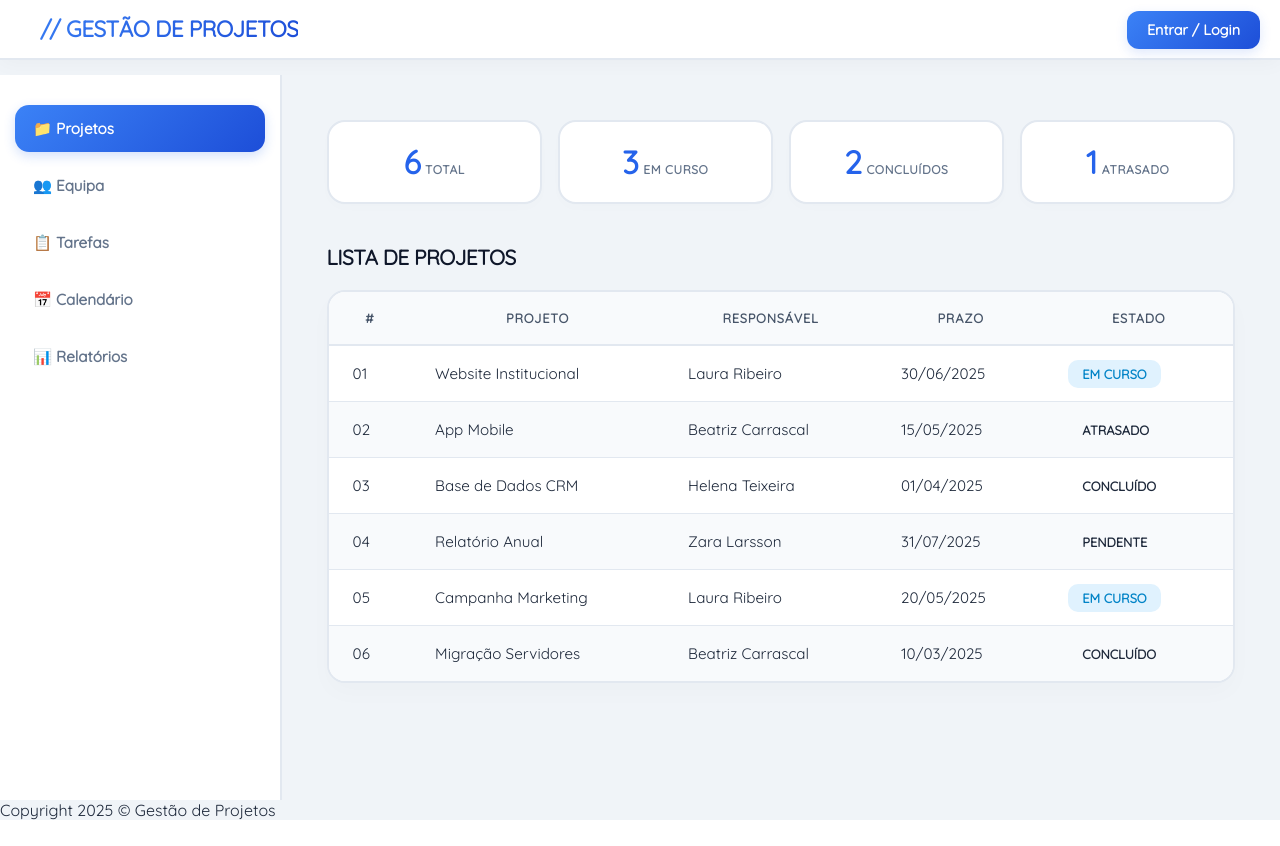
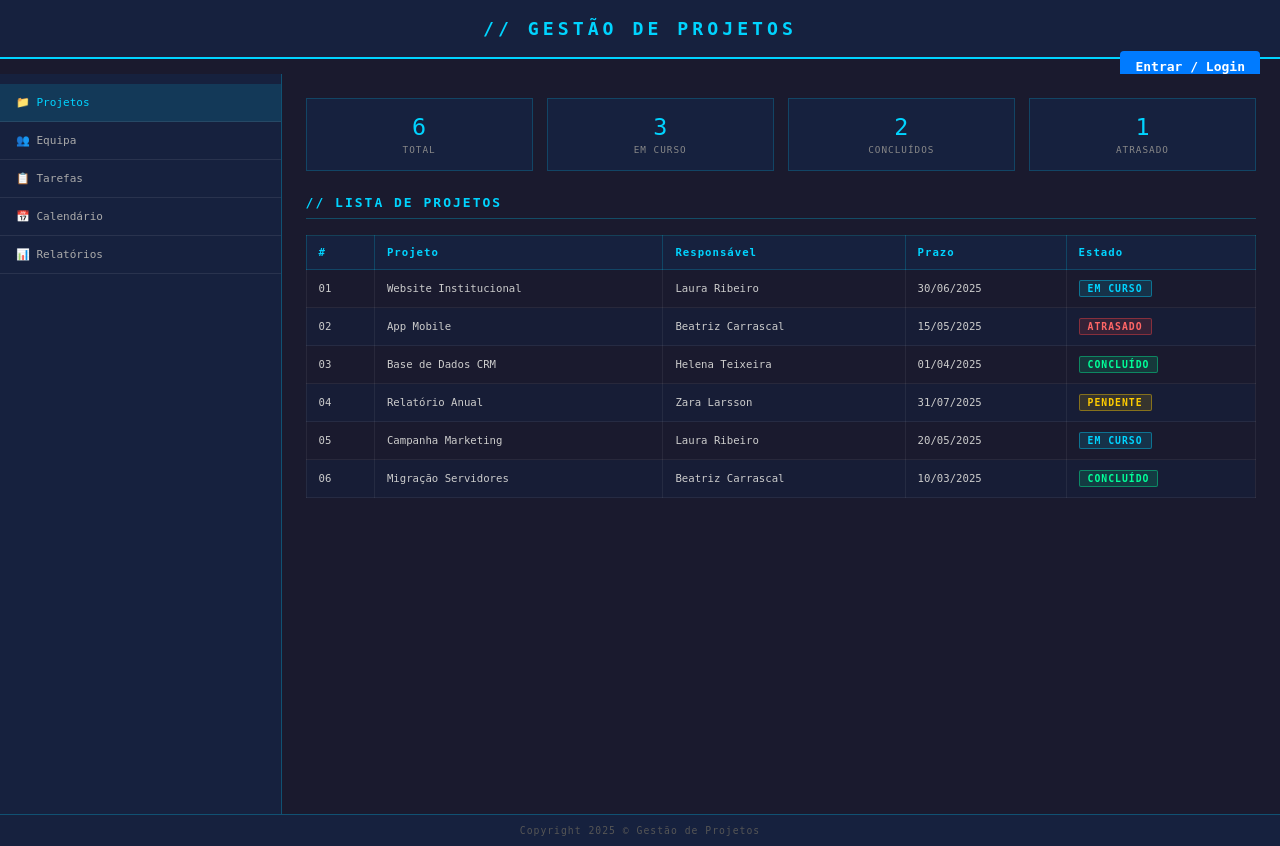
Before and after one commit to lauraisep/DEAPC_P14, a PHP site: page / in a window 1280 px wide. Before the commit the page ends 820 px from the top, so only its background shows below. Run offline with PHP 8.4, Linux system fonts and the light colour scheme.

Commit message:
alteracoes nos ficheiros html e css

```diff
--- a/styles/style.css
+++ b/styles/style.css
@@ -1,45 +1,33 @@
-/* ==========================================================================
-   1. IMPORTAÇÃO DE TIPOGRAFIA (Google Fonts: Quicksand)
-   ========================================================================== */
-@import url('https://fonts.googleapis.com/css2?family=Quicksand:wght=400;500;600;700&display=swap');
+/* ══════════════════════════════════════════
+   STYLES.CSS — Gestão de Projetos
+   ══════════════════════════════════════════ */
 
-/* ==========================================================================
-   2. VARIÁVEIS DE CORES (Adaptadas para o HTML Existente)
-   ========================================================================== */
-:root {
-    --bg-principal: #f0f4f8;          /* Cinza azulado suave */
-    --bg-sidebar: #ffffff;
-    --texto-principal: #1e293b;        /* Slate escuro */
-    --texto-secundario: #64748b;
-    --azul-acento: #2563eb;            /* Corrigido para Azul Elétrico Real */
-    --borda: #e2e8f0;
-
-    /* Cores das Badges (Tons pastel modernos) */
-    --em-curso-bg: #e0f2fe;   --em-curso-txt: #0284c7;
-    --concluido-bg: #e6f4ea;  --concluido-txt: #10b981;
-    --atrasado-bg: #fee2e2;   --atrasado-txt: #ef4444;
-    --pendente-bg: #fef3c7;   --pendente-txt: #f59e0b;
-
-    --gradiente-premium: linear-gradient(135deg, #3b82f6 0%, #1d4ed8 100%);
-}
-
-/* Reset Global mantendo a estrutura do teu HTML */
+/* ── RESET & BASE ── */
 * {
-    font-family: 'Quicksand', sans-serif;
+  font-family: monospace;
   box-sizing: border-box;
   margin: 0;
   padding: 0;
 }
 
 body {
-    background-color: var(--bg-principal);
-    color: var(--texto-principal);
-    font-weight: 500;
+  background-color: #1a1a2e;
+  color: #e0e0e0;
 }
 
-/* ==========================================================================
-   3. ESTRUTURA E LAYOUT (Substituindo o visual escuro pelo premium clean)
-   ========================================================================== */
+/* ── HEADER ── */
+header h1 {
+  width: 100%;
+  text-align: center;
+  background-color: #16213e;
+  color: #00d4ff;
+  padding: 18px 0;
+  letter-spacing: 4px;
+  font-size: 1.4rem;
+  border-bottom: 2px solid #00d4ff;
+}
+
+/* ── LAYOUT ── */
 #all {
   min-height: 100vh;
   display: flex;
@@ -49,212 +37,349 @@ body {
 .main-wrap {
   display: flex;
   flex: 1;
-    margin-top: 75px; /* Espaço para o header fixo */
 }
 
-/* Cabeçalho */
-header {
-    background-color: #ffffff;
-    padding: 15px 0;
-    position: fixed;
-    width: 100%;
-    top: 0;
-    z-index: 1000;
-    border-bottom: 2px solid var(--borda);
-    box-shadow: 0 4px 20px rgba(0, 0, 0, 0.03);
-    display: flex;
-    align-items: center;
-    justify-content: space-between;
-}
-
-header h1 {
-    margin: 0;
-    padding-left: 40px;
-    font-size: 1.4rem;
-    font-weight: 700;
-    letter-spacing: -0.02em;
-    background: var(--gradiente-premium);
-    -webkit-background-clip: text;
-    -webkit-text-fill-color: transparent;
-}
-
-/* Botão de Login no Header */
-header p {
-    margin: 0;
-}
-header p a {
-    background: var(--gradiente-premium) !important;
-    border-radius: 12px !important;
-    padding: 10px 20px !important;
-    font-size: 0.9rem;
-    box-shadow: 0 4px 12px rgba(37, 99, 235, 0.15);
-    transition: transform 0.2s ease;
-}
-header p a:hover {
-    transform: translateY(-2px);
-}
-
-/* ==========================================================================
-   4. NAVEGAÇÃO (Sidebar)
-   ========================================================================== */
+/* ── NAV ── */
 nav {
   float: left;
   width: 22%;
-    min-height: calc(100vh - 75px);
-    background-color: var(--bg-sidebar);
-    border-right: 2px solid var(--borda);
-    padding: 30px 15px;
+  min-height: calc(100vh - 60px);
+  background-color: #16213e;
+  border-right: 1px solid #00d4ff44;
+  padding-top: 10px;
 }
 
 nav ul {
   list-style-type: none;
+  margin: 0;
+  padding: 0;
 }
 
 nav ul li {
-    margin-bottom: 10px;
-    padding: 0 !important; /* Remove o padding antigo do li */
-    border-bottom: none !important;
+  padding: 12px 16px;
+  border-bottom: 1px solid #ffffff15;
+  cursor: pointer;
+  font-size: 0.85rem;
+  color: #aaa;
+  transition: background 0.2s, color 0.2s;
+}
+
+nav ul li:hover,
+nav ul li.active {
+  background-color: #00d4ff22;
+  color: #00d4ff;
 }
 
 nav ul li a {
   display: block;
-    color: var(--texto-secundario);
-    padding: 14px 18px;
+  width: 100%;
+  height: 100%;
   text-decoration: none;
-    font-size: 0.95rem;
-    font-weight: 600;
-    border-radius: 14px;
-    transition: all 0.25s ease;
+  color: inherit;
 }
 
-/* Hover e Estado Ativo pelas classes do teu HTML */
-nav ul li:hover a,
-nav ul li.active a {
-    background-color: #f1f5f9;
-    color: var(--texto-principal);
-    transform: translateX(4px);
-}
-
-nav ul li.active a {
-    background: var(--gradiente-premium) !important;
-    color: white !important;
-    font-weight: 700;
-    box-shadow: 0 4px 12px rgba(37, 99, 235, 0.2);
-    transform: none;
-}
-
-/* ==========================================================================
-   5. CONTEÚDO PRINCIPAL (Área #texto)
-   ========================================================================== */
+/* ── CONTEÚDO ── */
 #texto {
   float: left;
   width: 78%;
-    min-height: calc(100vh - 75px);
-    padding: 45px;
-    background-color: var(--bg-principal);
+  min-height: calc(100vh - 60px);
+  padding: 24px;
+  background-color: #1a1a2e;
 }
 
 #texto h2 {
-    color: #0f172a;
-    font-size: 1.3rem;
-    font-weight: 700;
-    letter-spacing: -0.02em;
-    margin-bottom: 20px;
-    border-bottom: none;
-    padding-bottom: 0;
+  color: #00d4ff;
+  font-size: 1rem;
+  letter-spacing: 2px;
+  margin-bottom: 16px;
+  border-bottom: 1px solid #00d4ff44;
+  padding-bottom: 8px;
 }
 
-/* Cards de Resumo */
+/* Pseudo-elemento (usado em tarefas.html) */
+#texto h2::before {
+  content: "// ";
+}
+
+/* ── TABELA ── */
+table {
+  width: 100%;
+  border-collapse: collapse;
+  font-size: 0.82rem;
+  margin-bottom: 24px;
+}
+
+thead tr {
+  background-color: #16213e;
+  color: #00d4ff;
+  text-align: left;
+}
+
+thead th {
+  padding: 10px 12px;
+  border: 1px solid #00d4ff33;
+  letter-spacing: 1px;
+}
+
+tbody tr {
+  border: 1px solid #ffffff10;
+}
+
+tbody tr:nth-child(even) {
+  background-color: #16213e88;
+}
+
+tbody td {
+  padding: 10px 12px;
+  border: 1px solid #ffffff10;
+  color: #ccc;
+}
+
+/* ── BADGES DE ESTADO ── */
+.badge {
+  display: inline-block;
+  padding: 2px 8px;
+  border-radius: 2px;
+  font-size: 0.75rem;
+  font-weight: bold;
+  letter-spacing: 1px;
+}
+
+.badge-em-curso  { background: #00d4ff22; color: #00d4ff; border: 1px solid #00d4ff66; }
+.badge-concluido { background: #00ff9922; color: #00ff99; border: 1px solid #00ff9966; }
+.badge-pendente  { background: #ffcc0022; color: #ffcc00; border: 1px solid #ffcc0066; }
+.badge-atrasado  { background: #ff444422; color: #ff6666; border: 1px solid #ff444466; }
+
+/* ── CARDS RESUMO ── */
 .cards {
   display: flex;
-    gap: 16px;
-    margin-bottom: 40px;
+  gap: 14px;
+  margin-bottom: 24px;
+  flex-wrap: wrap;
 }
 
 .card {
   flex: 1;
   min-width: 120px;
-    background-color: #ffffff;
-    border: 2px solid var(--borda);
-    border-radius: 18px;
-    padding: 20px;
+  background-color: #16213e;
+  border: 1px solid #00d4ff33;
+  padding: 14px 16px;
   text-align: center;
-    box-shadow: 0 4px 12px rgba(0,0,0,0.01);
 }
 
 .card .num {
-    font-size: 2rem;
-    font-weight: 700;
-    color: var(--azul-acento);
-    margin-bottom: 4px;
+  font-size: 1.8rem;
+  color: #00d4ff;
+  display: block;
 }
 
 .card .label {
-    font-size: 0.75rem;
-    color: var(--texto-secundario);
-    font-weight: 600;
+  font-size: 0.72rem;
+  color: #888;
+  letter-spacing: 1px;
   text-transform: uppercase;
-    letter-spacing: 0.05em;
 }
 
-/* ==========================================================================
-   6. TABELA DE PROJETOS
-   ========================================================================== */
-table {
-    width: 100%;
-    border-collapse: separate;
-    border-spacing: 0;
-    background: #ffffff;
-    border-radius: 18px;
-    overflow: hidden;
-    box-shadow: 0 10px 25px rgba(0, 0, 0, 0.02);
-    border: 2px solid var(--borda);
+/* ── EQUIPA: TEAM GRID ── */
+.team-grid {
+  display: grid;
+  grid-template-columns: repeat(auto-fit, minmax(240px, 1fr));
+  gap: 20px;
   margin-bottom: 24px;
 }
 
-thead tr {
-    background-color: #f8fafc;
-    color: #475569;
+.team-member {
+  background-color: #16213e;
+  border: 1px solid #ffffff10;
+  padding: 20px;
+  text-align: center;
+  transition: border-color 0.3s, transform 0.3s;
 }
 
-thead th {
-    padding: 18px 24px;
-    font-weight: 700;
-    text-transform: uppercase;
-    font-size: 0.8rem;
-    letter-spacing: 0.06em;
-    border: none;
-    border-bottom: 2px solid var(--borda);
+.team-member:hover {
+  border-color: #00d4ff66;
+  transform: translateY(-2px);
 }
 
-tbody tr {
-    border: none;
+.member-avatar {
+  width: 90px;
+  height: 90px;
+  background-color: #1a1a2e;
+  border: 2px solid #00d4ff33;
+  border-radius: 50%;
+  margin: 0 auto 14px auto;
+  display: flex;
+  align-items: center;
+  justify-content: center;
+  font-size: 2rem;
+  color: #00d4ff;
 }
 
-tbody tr:nth-child(even) {
-    background-color: #f8fafc;
+.team-member h3 {
+  color: #ffffff;
+  font-size: 1.05rem;
+  margin-bottom: 6px;
+  letter-spacing: 1px;
 }
 
-tbody td {
-    padding: 18px 24px;
-    font-size: 0.95rem;
-    color: var(--texto-principal);
-    border: none;
-    border-bottom: 1px solid #e2e8f0;
+.team-member p.role {
+  color: #00d4ff;
+  font-size: 0.75rem;
+  font-weight: bold;
+  text-transform: uppercase;
+  margin-bottom: 12px;
+  letter-spacing: 1px;
 }
 
-table tr:last-child td {
-    border-bottom: none;
+.team-member p.role::first-letter {
+  color: #ffcc00;
+  font-size: 0.85rem;
 }
 
-/* Badges / Estados */
-.badge {
-    padding: 6px 14px;
-    border-radius: 10px;
-    font-size: 0.8rem;
-    font-weight: 700;
-    letter-spacing: 0;
-    border: none !important;
+.team-member p.bio {
+  color: #aaa;
+  font-size: 0.78rem;
+  line-height: 1.4;
 }
 
-.badge-em-curso  { background: var(--em-curso-bg) !important; color: var(--em-curso-txt) !important;}
+/* ── CALENDÁRIO: EVENTO CARDS ── */
+.main-container {
+  display: flex;
+  min-height: calc(100vh - 60px);
+}
+
+.calendario-container {
+  display: grid;
+  grid-template-columns: repeat(auto-fit, minmax(280px, 1fr));
+  gap: 20px;
+  margin-top: 25px;
+}
+
+.evento-card {
+  background-color: #16213e;
+  border-top: 4px solid #00d4ff;
+  padding: 20px;
+  border-radius: 6px;
+  box-shadow: 0 4px 6px rgba(0,0,0,0.3);
+}
+
+.evento-card h3 {
+  color: #00d4ff;
+  margin: 0 0 10px 0;
+  font-size: 1.1rem;
+}
+
+.evento-card p {
+  font-size: 0.9rem;
+  margin: 6px 0;
+  color: #ccc;
+}
+
+.btn-container {
+  margin-top: 15px;
+  display: flex;
+  gap: 10px;
+}
+
+.btn-export {
+  flex: 1;
+  text-align: center;
+  padding: 8px 10px;
+  text-decoration: none;
+  border-radius: 4px;
+  font-size: 0.8rem;
+  font-weight: bold;
+  transition: background 0.2s;
+}
+
+.btn-google  { background-color: #4285F4; color: white; }
+.btn-google:hover  { background-color: #357ae8; }
+.btn-outlook { background-color: #0078D4; color: white; }
+.btn-outlook:hover { background-color: #006cc1; }
+
+/* ── LOGIN ── */
+.login-body {
+  display: flex;
+  justify-content: center;
+  align-items: center;
+  height: 100vh;
+  background-color: #f4f4f9;
+  font-family: Arial, sans-serif;
+  margin: 0;
+}
+
+.login-card {
+  background: white;
+  padding: 30px;
+  border-radius: 8px;
+  box-shadow: 0 4px 8px rgba(0,0,0,0.1);
+  width: 100%;
+  max-width: 350px;
+}
+
+.login-card h2 { margin-bottom: 20px; text-align: center; color: #333; }
+
+.input-group { margin-bottom: 15px; }
+.input-group label { display: block; margin-bottom: 5px; color: #666; }
+.input-group input {
+  width: 100%;
+  padding: 10px;
+  border: 1px solid #ccc;
+  border-radius: 4px;
+  box-sizing: border-box;
+}
+
+.login-btn {
+  width: 100%;
+  padding: 10px;
+  background-color: #007bff;
+  color: white;
+  border: none;
+  border-radius: 4px;
+  cursor: pointer;
+  font-size: 16px;
+}
+
+.login-btn:hover { background-color: #0056b3; }
+
+/* ── FOOTER ── */
+footer {
+  clear: both;
+  background-color: #16213e;
+  border-top: 1px solid #00d4ff44;
+}
+
+.cr {
+  font-size: 75%;
+  text-align: center;
+  color: #555;
+  padding: 10px 0;
+  letter-spacing: 1px;
+}
+
+/* ══════════════════════════════════════════
+   MEDIA QUERIES — RESPONSIVIDADE
+   ══════════════════════════════════════════ */
+
+@media screen and (max-width: 960px) {
+  nav { width: 28%; font-size: 0.8rem; }
+  #texto { width: 72%; padding: 16px; }
+}
+
+@media screen and (max-width: 768px) {
+  body { background-color: #12122a; }
+  nav { width: 100%; float: none; min-height: auto; }
+  nav ul { display: flex; flex-wrap: wrap; }
+  nav ul li { flex: 1; text-align: center; min-width: 100px; border-right: 1px solid #ffffff15; }
+  #texto { width: 100%; float: none; }
+}
+
+@media screen and (max-width: 480px) {
+  body { background-color: #111122; color: #ddd; }
+  nav ul { flex-direction: column; }
+  nav ul li { width: 100%; text-align: left; }
+  #texto { padding: 12px; }
+  .cards { flex-direction: column; }
+  table { font-size: 0.72rem; }
+  .cr { color: #00d4ff99; }
+}
```
Also changed, not shown: scripts/projeto.db. Lines whose indentation alone changed are shown as unchanged.
